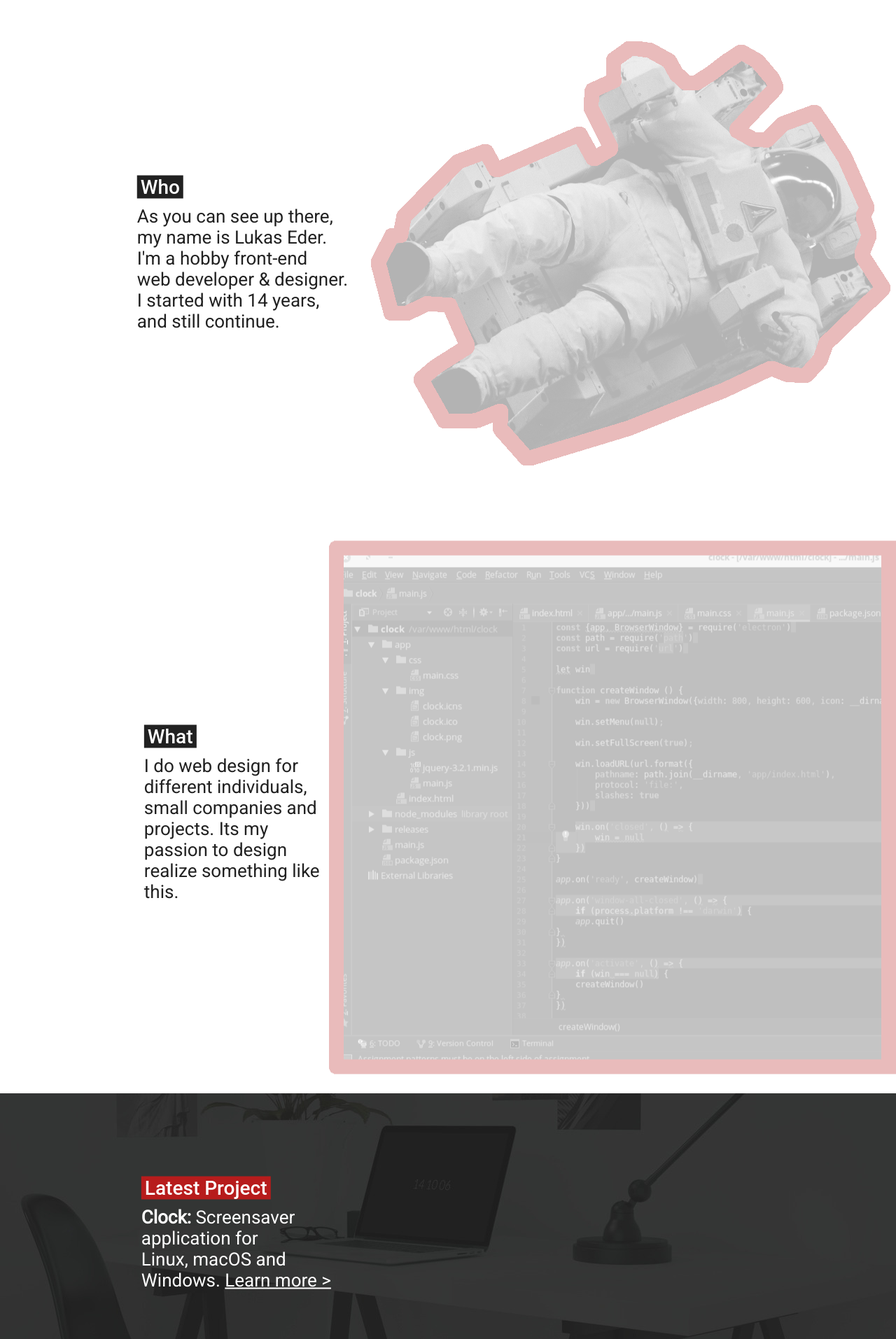
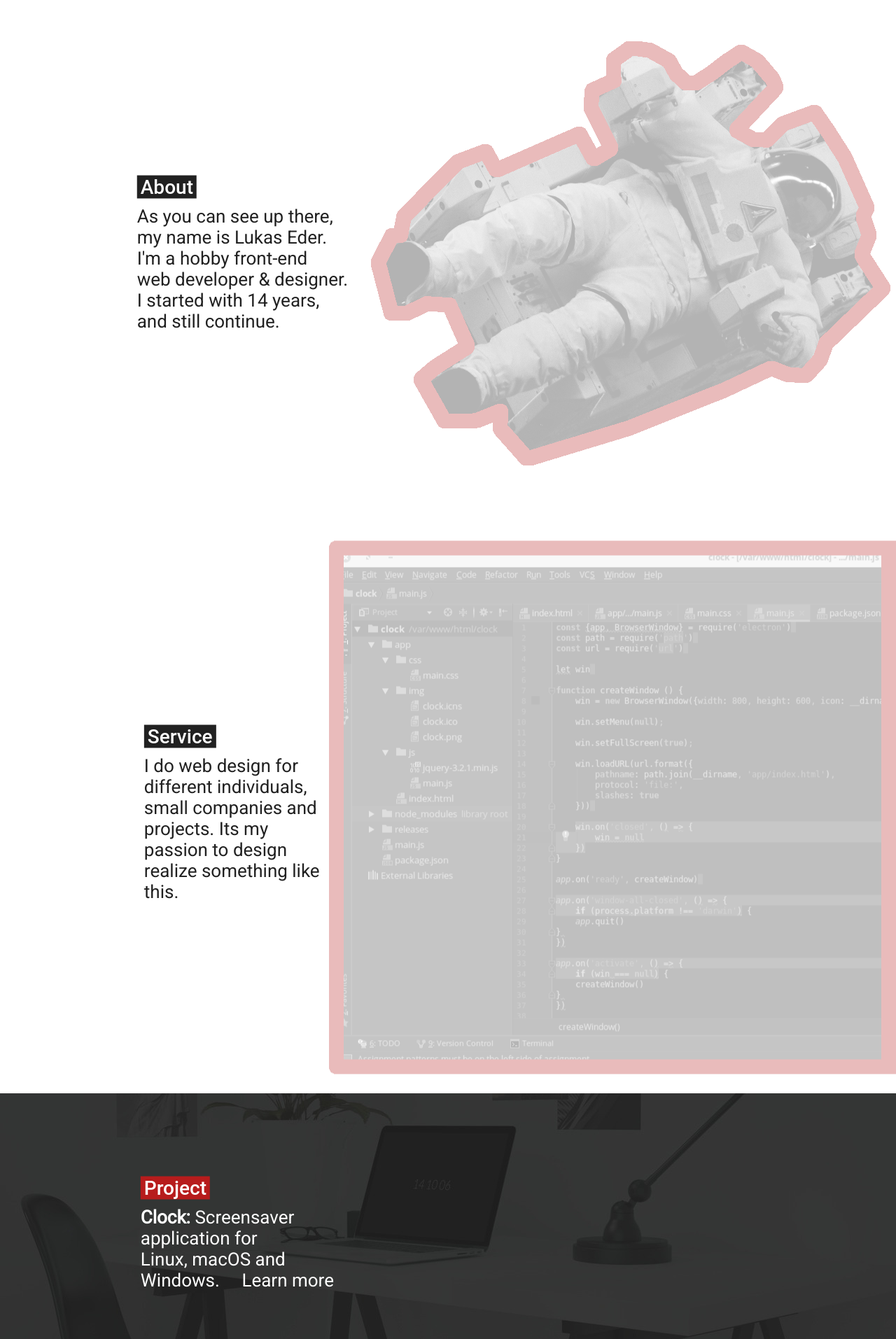
Before and after one commit to GermanKingYT/lukased.github.io, a PHP site: page / in a window 1280 px wide. Shown: the part 838-2751 px from the top of the page at 70% size. Run offline with PHP 8.4, Linux system fonts and the light colour scheme.

Commit message:
Changed new magic.

```diff
--- a/css/section.css
+++ b/css/section.css
@@ -83,7 +83,6 @@ article {
 
 .card-info>p>a {
     color: #fff;
-    text-decoration: underline;
 }
 
 @media only screen and (max-width: 768px) {
@@ -102,16 +101,16 @@ article {
     }
 }
 
-section#who {
+section#about {
     background: url("../img/section/who.png") no-repeat right center;
     animation: bg-move 4s infinite;
 }
 
-section#what {
+section#service {
     background: url("../img/section/what.png") no-repeat right center;
 }
 
-section#where {
+section#location {
     background: url("../img/section/where.png") no-repeat right center;
 }
 
--- a/index.html
+++ b/index.html
@@ -76,16 +76,16 @@
                     </div>
 
                     <div class="header-scroll">
-                        <a class="scroll" href="#who"><i class="material-icons">&#xE5DB;</i></a>
+                        <a class="scroll" href="#about"><i class="material-icons">&#xE5DB;</i></a>
                     </div>
                 </div>
             </header>
 
             <main>
                 <div class="main-wrapper">
-                    <section id="who" class="big">
+                    <section id="about" class="big">
                         <article>
-                            <h1 class="title">Who</h1>
+                            <h1 class="title">About</h1>
                             <p class="content">
                                 As you can see up there,<br>
                                 my name is Lukas Eder.<br>
@@ -97,9 +97,9 @@
                         </article>
                     </section>
 
-                    <section id="what" class="big">
+                    <section id="service" class="big">
                         <article>
-                            <h1 class="title">What</h1>
+                            <h1 class="title">Service</h1>
                             <p class="content">
                                 I do web design for<br>
                                 different individuals,<br>
@@ -112,23 +112,23 @@
                         </article>
                     </section>
 
-                    <section class="medium">
+                    <section id="project" class="medium">
                         <div id="clock" class="card">
                             <div class="card-info">
-                                <h1>Latest Project</h1>
+                                <h1>Project</h1>
                                 <p>
                                     <b>Clock:</b> Screensaver<br>
                                     application for<br>
                                     Linux, macOS and<br>
-                                    Windows. <a href="https://github.com/lukased/clock/">Learn more ></a>
+                                    Windows. <a href="https://github.com/lukased/clock/"><i class="material-icons">&#xE157;</i> Learn more</a>
                                 </p>
                             </div>
                         </div>
                     </section>
 
-                    <section id="where" class="big">
+                    <section id="location" class="big">
                         <article>
-                            <h1 class="title">Where</h1>
+                            <h1 class="title">Location</h1>
                             <p class="content">
                                 I come from Austria.<br>
                                 The little country<br>
@@ -180,11 +180,11 @@
                 <div class="menu-main-wrapper">
                     <nav class="menu-nav">
                         <ul class="list">
-                            <li><a href="#top">Header</a></li>
-                            <li><a href="#who">Who</a></li>
-                            <li><a href="#what">What</a></li>
-                            <li><a href="#where">Where</a></li>
-                            <li><a href="#bottom">Footer</a></li>
+                            <li><a href="mailto:lukasedeeeer@gmail.com"><i class="material-icons">&#xE0B7;</i> Hello</a></li>
+                            <li><a href="#about"><i class="material-icons">&#xE853;</i> About</a></li>
+                            <li><a href="#service"><i class="material-icons">&#xE869;</i> Service</a></li>
+                            <li><a href="#project"><i class="material-icons">&#xE24D;</i> Project</a></li>
+                            <li><a href="#location"><i class="material-icons">&#xE55E;</i> Location</a></li>
                         </ul>
                     </nav>
                 </div>
```
